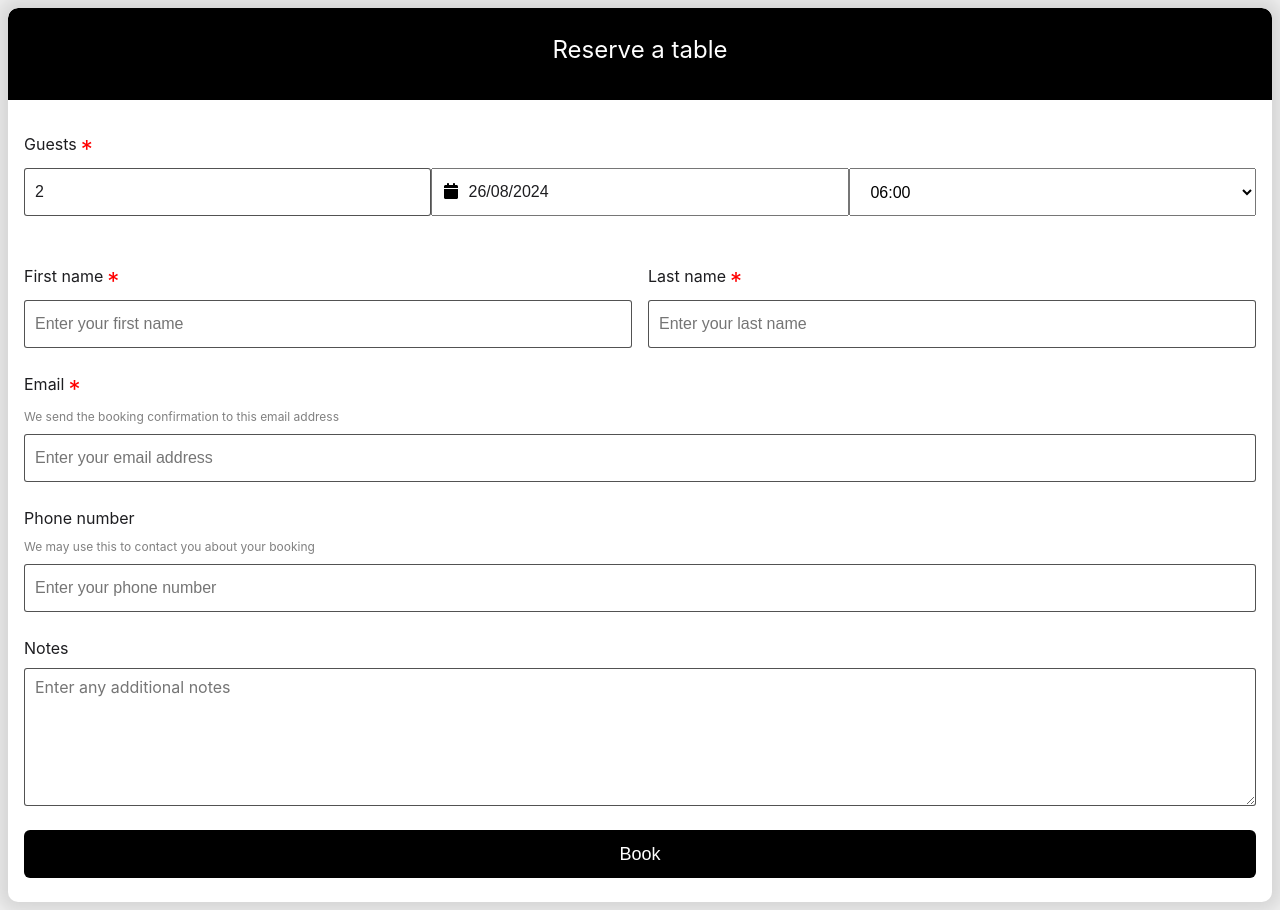
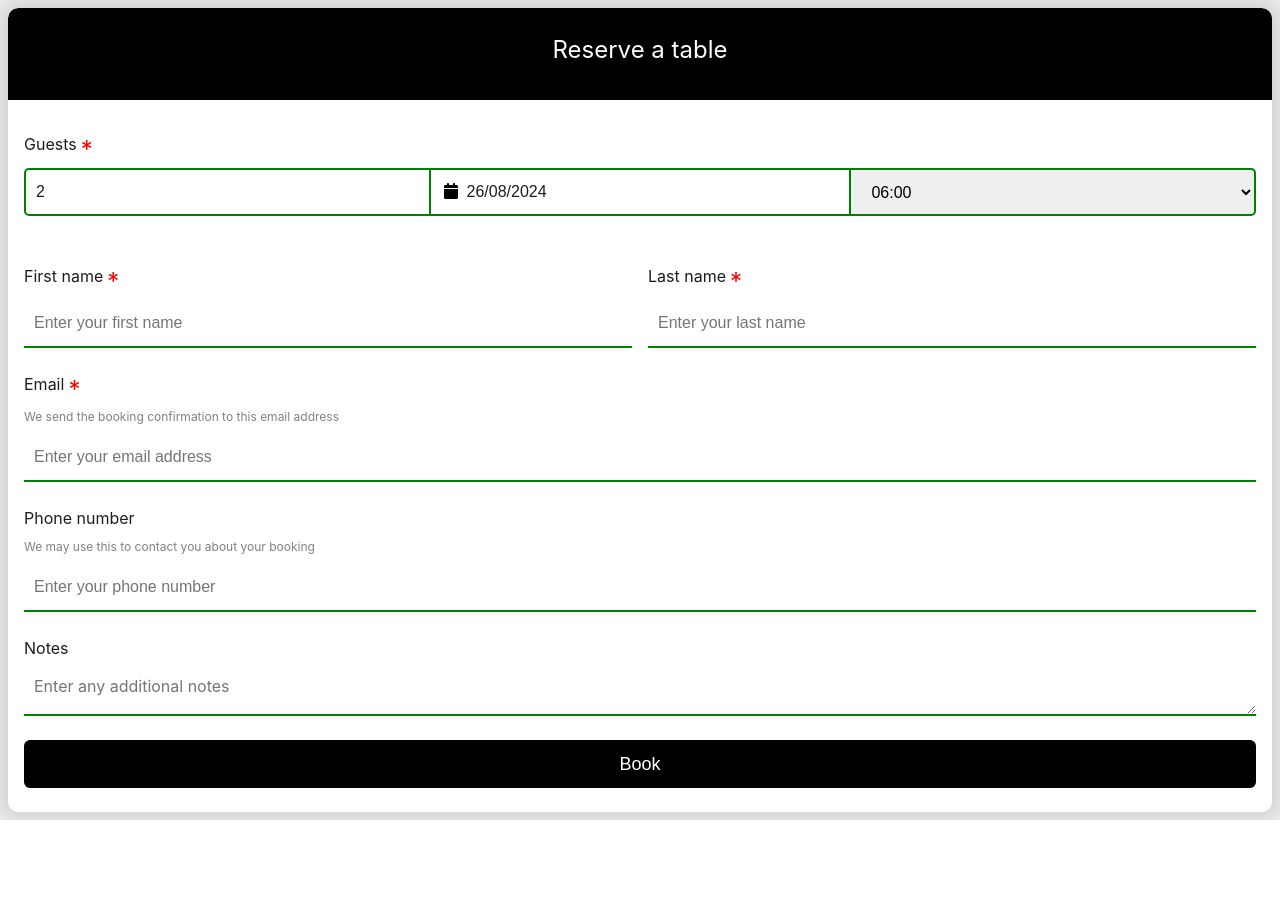
Before and after one commit to PMGH/rahui-widget-react, a React (Vite) app: page / in a window 1280 px wide. After the commit the page ends 820 px from the top, so only its background shows below. Built offline with nearby package versions, Linux system fonts and the light colour scheme.

Commit message:
main booking info styling

```diff
--- a/src/components/form/form.scss
+++ b/src/components/form/form.scss
@@ -1,4 +1,17 @@
 @import "../../styling/variables.scss";
+
+@mixin booking-input {
+  border: 2px solid green;
+  border-radius: 5px;
+}
+
+@mixin form-input {
+  border-top: none;
+  border-left: none;
+  border-right: none;
+  border-bottom: 2px solid green;
+  border-radius: 0;
+}
 
 :root {
   --default-font-color: #1d1d20;
@@ -89,24 +102,38 @@
       width: 100%;
       margin-bottom: 3rem;
       .form__field {
+        width: 70px;
         margin-bottom: 0;
-      }
-      .form__field {
-        width: 60px;
         @media screen and (min-width: $tablet) {
           width: 33%;
         }
       }
+      .form__field,
       .react-datepicker-wrapper,
       .time-select {
-        width: 33%;
+        @media screen and (min-width: $tablet) {
+          width: 33%;
+        }
+      }
+      .main-booking-input {
+        @include booking-input;
+        height: 48px;
+      }
+      .main-booking-input-1 {
+        border-top-right-radius: 0;
+        border-bottom-right-radius: 0;
+      }
+      .main-booking-input-2 {
+        border-radius: 0;
+        border-left: none;
+        border-right: none;
+      }
+      .main-booking-input-3 {
+        border-top-left-radius: 0;
+        border-bottom-left-radius: 0;
       }
       .react-datepicker-wrapper {
         flex-grow: 1;
-      }
-      input,
-      select {
-        height: 48px;
       }
     }
     .form-group-2 {
@@ -151,10 +178,16 @@
       }
       textarea {
         font-family: $font-family;
+        height: 48px;
       }
       label {
         margin-bottom: 8px;
         font-size: 1rem;
+      }
+      input,
+      textarea,
+      select {
+        @include form-input;
       }
     }
   }
@@ -185,7 +218,8 @@
     color: grey;
   }
   .time-select {
-    width: 100%;
+    @include form-input;
+
     padding: 0.75rem 1rem;
     &:hover {
       cursor: pointer;
@@ -255,6 +289,11 @@
     input {
       width: 100%;
       padding: 1rem 2.25rem;
+      border-top: none;
+      border-left: none;
+      border-right: none;
+      border-bottom: 2px solid green;
+      border-radius: 0;
       &:hover {
         cursor: pointer;
       }
--- a/src/components/form/index.tsx
+++ b/src/components/form/index.tsx
@@ -183,9 +183,10 @@ const Form = ({
               <span className="required-field-symbol">*</span>
             </div>
             <input
+              id="number_of_covers"
+              className="main-booking-input main-booking-input-1"
+              name="booking[number_of_covers]"
               type="number"
-              id="number_of_covers"
-              name="booking[number_of_covers]"
               placeholder="1"
               min="1"
               defaultValue="2"
@@ -194,6 +195,7 @@ const Form = ({
           </div>
           <DatePicker
             id={datePickerId}
+            className="main-booking-input main-booking-input-2"
             name="booking[date]"
             selected={startDate}
             onChange={(date) => date && setStartDate(date)}
@@ -204,9 +206,9 @@ const Form = ({
           />
           <Select
             id={timePickerId}
+            className="main-booking-input main-booking-input-3 time-select"
             name="booking[time]"
             required
-            className="time-select"
             options={timeOptionsAsHtml({
               openAt: 6,
               closeAt: 20,
```
